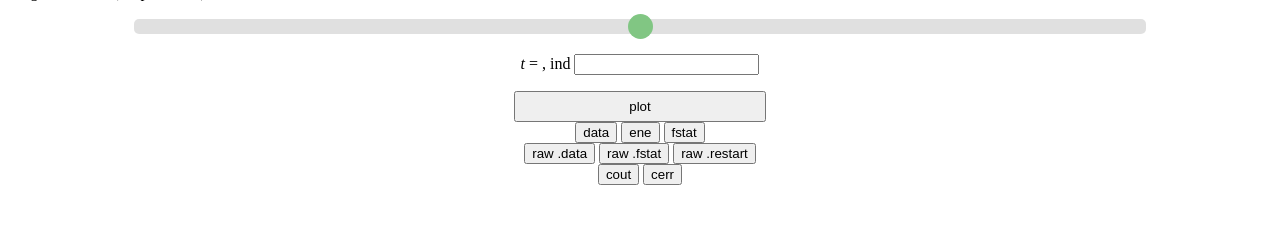
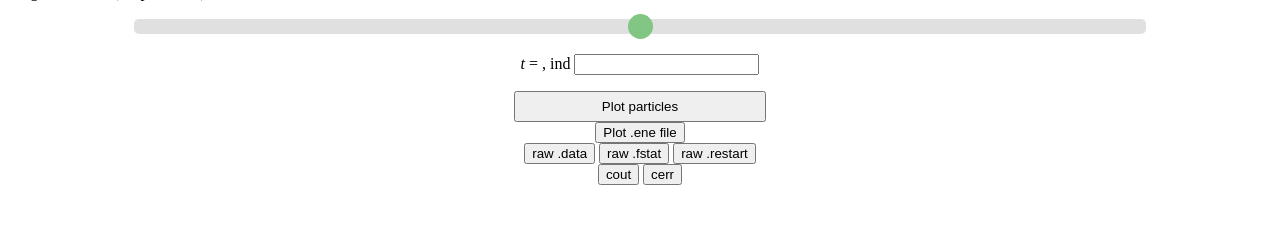
Before and after one commit to jftsang/mdpmflc, a Flask app: template mdpmflc/templates/simulation.html in a window 1280 px wide. Shown: the part 97-337 px from the top of the page. Run offline with Flask 2, Linux system fonts and the light colour scheme; the template is opened without the code that fills it, so the values that code supplies are empty; parts of the project's set-up code (start-up, migrations or seed data) failed here and were passed over.

Commit message:
Improvements to the slider form
  - On the plot page, the correct maximum index is now given.
  - Removed the buttons for the .data and .fstat file tables, since
    those are slow and not terribly useful.

```diff
--- a/mdpmflc/controller/results/simulation.py
+++ b/mdpmflc/controller/results/simulation.py
@@ -27,7 +27,7 @@ def showsim(sername, simname):
     return render_template('simulation.html', sername=sername, simname=simname,
                            simstatus=simstatus,
                            dt=simstatus['timeStep']*simstatus['dataFileSaveCount'],
-                           mdi=max_data_index, mfi=max_fstat_index)
+                           mdi=max_data_index, mfi=max_fstat_index, ind=0)
 
 
 @app.route('/results/<sername>/<simname>/log/')
@@ -78,7 +78,7 @@ def showdataplot(sername, simname, ind):
     """A page that contains a .data file's plot."""
     sim = Simulation(sername, simname)
     simstatus = sim.status()
-    _, max_data_index, max_fstat_index = sim.max_inds()
+    max_data_index = simstatus['dataFileCounter']-1
 
     dimensions, headline, time, particles = read_data_file(sim.data_fn(ind))
 
--- a/mdpmflc/templates/sliderform.html
+++ b/mdpmflc/templates/sliderform.html
@@ -8,12 +8,16 @@
             id="index_number"/>
         </p>
 
-        <input id="plotbutton" type="button" value="plot" width="40%"/>
+        <input id="plotbutton" type="button" value="Plot particles" width="40%"/>
         <br/>
+        <!--
         <input id="data_page" type="button" value="data"/>
-        <input id="ene_page" type="button" value="ene"/>
+        -->
+        <input id="ene_page" type="button" value="Plot .ene file" width="40%"/><br/>
+        <!--
         <input id="fstat_page" type="button" value="fstat"/>
         <br/>
+        -->
         <input id="data_raw" type="button" value="raw .data"/>
         <input id="fstat_raw" type="button" value="raw .fstat"/>
         <input id="restart_raw" type="button" value="raw .restart"/>
```
